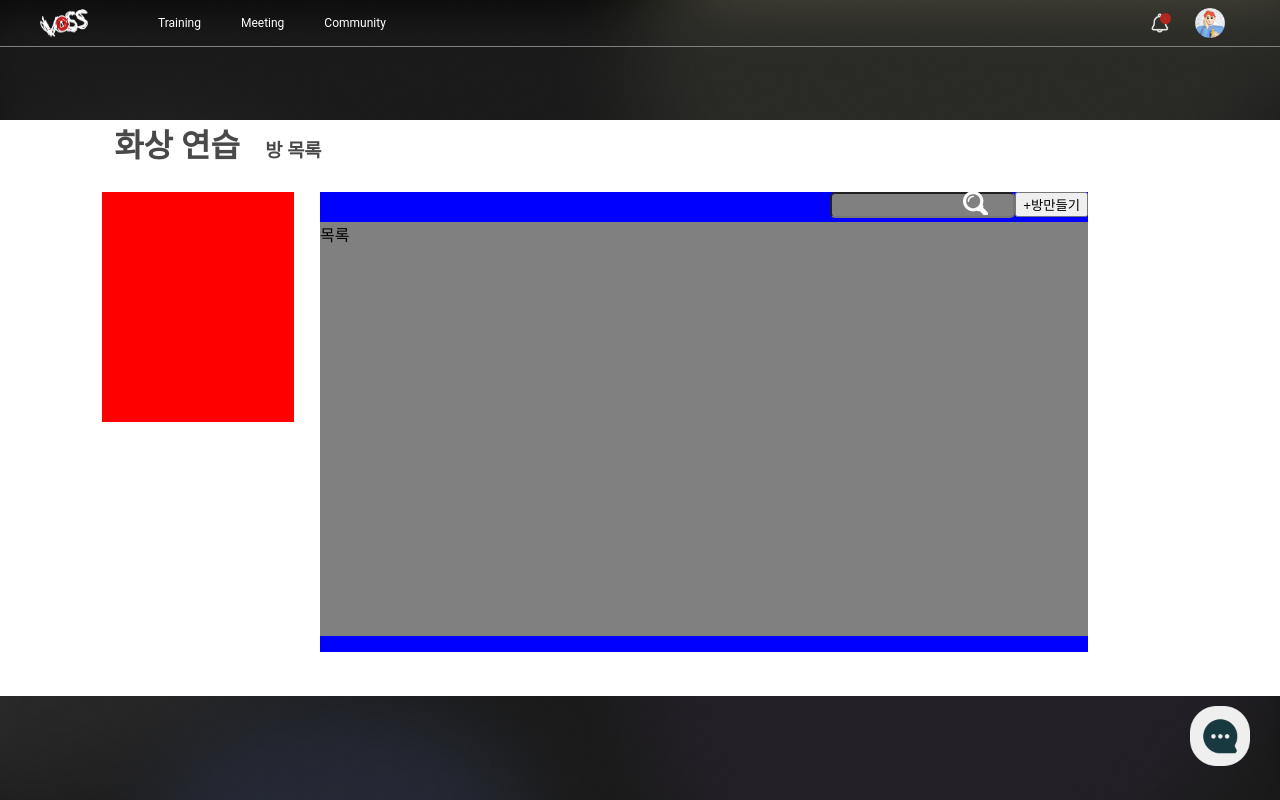
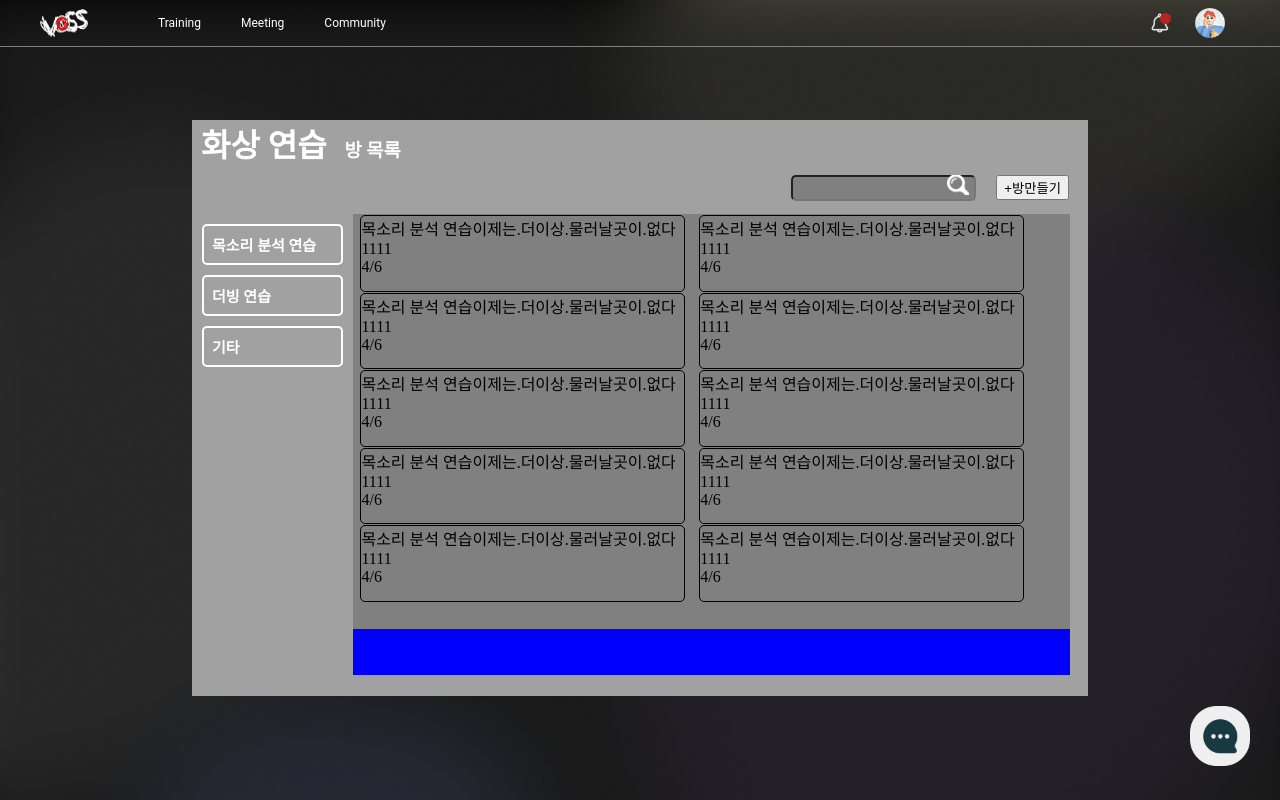
Before and after one commit to swy0123/VOSS, a React (Vite) app in the folder frontend/: page /meeting in a window 1280 px wide. Shown: the top 800 px of the page. Built offline with nearby package versions, Linux system fonts and the light colour scheme.

Commit message:
feat: 화상연습 목록창 S09P12B106-184

```diff
--- a/frontend/src/api/join.tsx
+++ b/frontend/src/api/join.tsx
@@ -19,7 +19,7 @@ export const postTest = async (user:JoinProps) => {
         "name" : user.nickname,
         "age" : 12
     }
-    const response = await axios.post("http://wonyoung210.p-e.kr:8080/auth/post-test", tmp);
+    const response = await axios.post("http://i9b106.p.ssafy.io:8080/auth/post-test", tmp);
 
     console.log(response);
 }
--- a/frontend/src/api/login.tsx
+++ b/frontend/src/api/login.tsx
@@ -10,7 +10,7 @@ interface LoginProps {
 
 
 export const testLogin = async () => {
-  const response = await axios.get("http://wonyoung210.p-e.kr:8080/auth/test");
+  const response = await axios.get("http://i9b106.p.ssafy.io:8080/auth/test");
 };
 
 export const postTest = async (user: LoginProps) => {
@@ -18,7 +18,7 @@ export const postTest = async (user: LoginProps) => {
     name: user.email,
     age: 12,
   };
-  const response = await axios.post("http://wonyoung210.p-e.kr:8080/auth/post-test", tmp);
+  const response = await axios.post("http://i9b106.p.ssafy.io:8080/auth/post-test", tmp);
 
   console.log(response);
 };
--- a/frontend/src/components/Meeting/MeetingList.tsx
+++ b/frontend/src/components/Meeting/MeetingList.tsx
@@ -1,20 +1,83 @@
+import { useEffect, useState } from "react";
 import { styled } from "styled-components";
 
 const ListBox = styled.div`
-    height: 90%;
-    background-color: gray;
-
+  height: 90%;
+  background-color: gray;
 `;
 
-function MeetingList(){
+const MeetingRoom = styled.div`
+  width: 45%;
+  height: 18%;
+  border-style: solid;
+  border-radius: 5px;
+  border-width: 1px;
+  margin: 0 1%;
+  margin-top: 1px;
+  float: left;
+`;
 
-    return (
-        <ListBox>
-            목록
-        </ListBox>
-    )
+interface ListProps {
+  tags: boolean[];
+  words: string;
+}
 
+interface MeetingDate {
+  index: number;
+  title: string;
+  password: string;
+  curMan: number;
+  limit: number;
+}
 
+function MeetingList({ listProps }: { listProps: ListProps }) {
+  const Tag = ["목소리 분석 연습", "더빙 연습", "기타"]; //이거도 전역 변수 만들어서 처리하면 좋을 듯?/
+
+  const [meetingData, setDate] = useState<MeetingDate[]>([]);
+
+  useEffect(() => {
+    //props로 서버와 통신하여 검색 기록 불러오는 api
+    const newList = [...data];
+
+    setDate([...newList]);
+  }, [listProps]);
+
+  return (
+    <ListBox>
+      {meetingData.map((data, index) => (
+        <MeetingRoom key={index}>
+          {Tag[data.index]}
+          {data.title}
+          {data.password}
+          <br></br>
+          {data.curMan}/{data.limit}
+        </MeetingRoom>
+      ))}
+      <div>
+        {/* 테스트 */}
+        {/* {listProps.tags.map((data, index) => (
+          <div key={index}>
+            {data}{index}
+            {data ? Tag[index] : ""}
+          </div>
+        ))}
+        {listProps.words} */}
+      </div>
+    </ListBox>
+  );
 }
 
 export default MeetingList;
+
+const data = [
+  { index: 0, title: "이제는.더이상.물러날곳이.없다", password: "1111", curMan: 4, limit: 6 },
+  { index: 0, title: "이제는.더이상.물러날곳이.없다", password: "1111", curMan: 4, limit: 6 },
+  { index: 0, title: "이제는.더이상.물러날곳이.없다", password: "1111", curMan: 4, limit: 6 },
+  { index: 0, title: "이제는.더이상.물러날곳이.없다", password: "1111", curMan: 4, limit: 6 },
+  { index: 0, title: "이제는.더이상.물러날곳이.없다", password: "1111", curMan: 4, limit: 6 },
+  { index: 0, title: "이제는.더이상.물러날곳이.없다", password: "1111", curMan: 4, limit: 6 },
+  { index: 0, title: "이제는.더이상.물러날곳이.없다", password: "1111", curMan: 4, limit: 6 },
+  { index: 0, title: "이제는.더이상.물러날곳이.없다", password: "1111", curMan: 4, limit: 6 },
+  { index: 0, title: "이제는.더이상.물러날곳이.없다", password: "1111", curMan: 4, limit: 6 },
+  { index: 0, title: "이제는.더이상.물러날곳이.없다", password: "1111", curMan: 4, limit: 6 },
+];
--- a/frontend/src/pages/MeetingBoard.tsx
+++ b/frontend/src/pages/MeetingBoard.tsx
@@ -1,5 +1,5 @@
 import { styled } from "styled-components";
-import { useEffect, useState } from "react";
+import { ChangeEvent, useEffect, useState } from "react";
 import { BackGroundImg } from "../components/BackGroundImg";
 import Header from "../components/Header/Header";
 import Messenger from "../components/Message/Messenger";
@@ -8,21 +8,20 @@ import SearchInputImg from "../assets/MeetingBoard/SearchInput.png";
 import TrainingDubbing from "./TrainingDubbing";
 
 const Container = styled.div`
-background-color: white;
-  width: 100%;
+  background-color: #a1a1a1;
+  width: 70%;
   height: 60%;
+  margin: 0 auto;
   margin-top: 50px;
 `;
 
 const Title = styled.div`
   margin-left: 1%;
-  color: #494949;
+  color: #FFFFFF;
 `;
 
 const H1 = styled.h1`
   display: inline;
-  margin-left: 8%;
-
 `;
 const H3 = styled.h3`
   display: inline;
@@ -30,23 +29,39 @@ display: inline;
 `;
 
 const LeftDiv = styled.div`
-background-color: red;
   float: left;
-  width: 15%;
+  width: 18%;
   height: 40%;
-  margin-left: 8%;
-  margin-top: 2%;
+`;
+
+const TagButton = styled.div<{ $IsClick: boolean }>`
+  background-color: transparent;
+  border: 1px solid #6c6c6c;
+  border-radius: 5px;
+  color: #6c6c6c;
+  font-size: 15px;
+  font-weight: bold;
+  margin: 10px;
+  padding: 8px;
+
+  &:hover {
+    transform: scale(1.1);
+    transition: 0.3s;
+  }
+  color: ${(props) => (props.$IsClick ? "white" : "#6C6C6C")};
+  border: solid ${(props) => (props.$IsClick ? "2px white" : "1px #6C6C6C")};
 `;
 
 const SearchDiv = styled.div`
+position: relative;
   height: 30px;
-position: relative;
-
+  margin: 1%;
 `;
 
-const CrateRoom = styled.button`
+const CreateRoom = styled.button`
   float: right;
-
+  margin-left: 20px;
+  margin-right: 10px;
 `;
 
 const SearchInput = styled.input`
@@ -54,32 +69,59 @@ float: right;
   background-color: gray;
   border-radius: 5px;
   height: 20px;
-
 `;
 
 const SearchInputButton = styled.img`
   position: absolute;
-right: 100px;
-
-
+  height: 20px;
+  right: 110px;
 `;
-
 
 const RightDiv = styled.div`
   background-color: blue;
   float: left;
-  width: 60%;
+  width: 80%;
   height: 80%;
-  margin: 2%;
 `;
+interface ListProps {
+  tags: boolean[];
+  words: string;
+}
+function MeetingBoard() {
+  const startProps = {
+    tags:[true, true, true],
+    words:""
+  }
+  const Tag = ["목소리 분석 연습", "더빙 연습", "기타"];
+  const [selectedTag, setTag] = useState<boolean[]>([true, true, true]);
+  const [searchForm, setSearch] = useState("");
+  const [listProps, setListProps] = useState<ListProps>(startProps);
 
+  useEffect(() => {
+    const newKeyWord = {
+      tags:selectedTag,
+      words:searchForm
+    }
+    setListProps(newKeyWord);
+  }, []);
 
+  const handleTagButton = (index: number) => {
+    const newTagList = [...selectedTag];
+    newTagList[index] = !newTagList[index];
+    setTag(newTagList);
+  };
 
-function MeetingBoard() {
-  const Category = ["voice", "dubbing", "etc"];
-  const [selectedCategory, setCategory] = useState([false, false, false]);
+  const handleSearchForm = (e: ChangeEvent<HTMLInputElement>) => {
+    setSearch(e.target.value);
+  };
 
-
+  const onClickSearchButton = () =>{
+    const newKeyWord = {
+      tags:selectedTag,
+      words:searchForm
+    }
+    setListProps(newKeyWord);
+  }
 
   return (
     <BackGroundImg>
@@ -89,21 +131,30 @@ function MeetingBoard() {
           <H1>화상 연습</H1>
           <H3>방 목록</H3>
         </Title>
+        <SearchDiv>
+          <CreateRoom>+방만들기</CreateRoom>
+          <SearchInput type="text" onChange={handleSearchForm} value={searchForm} />
+          <SearchInputButton src={SearchInputImg} onClick={onClickSearchButton}></SearchInputButton>
+        </SearchDiv>
 
         <LeftDiv>
+          {Tag.map((data, index) => (
+            <TagButton
+              key={index}
+              $IsClick={selectedTag[index]}
+              onClick={() => handleTagButton(index)}
+            >
+              {data}
+            </TagButton>
+          ))}
         </LeftDiv>
         <RightDiv>
-          <SearchDiv>
-            <CrateRoom>+방만들기</CrateRoom>
-            <SearchInput type="text" />
-            <SearchInputButton src={SearchInputImg}></SearchInputButton>
-          </SearchDiv>
-          <MeetingList></MeetingList>
+          <MeetingList listProps={listProps}></MeetingList>
         </RightDiv>
       </Container>
 
       <Messenger />
     </BackGroundImg>
-  )
+  );
 }
 export default MeetingBoard;
```
Lines whose indentation alone changed are shown as unchanged.
